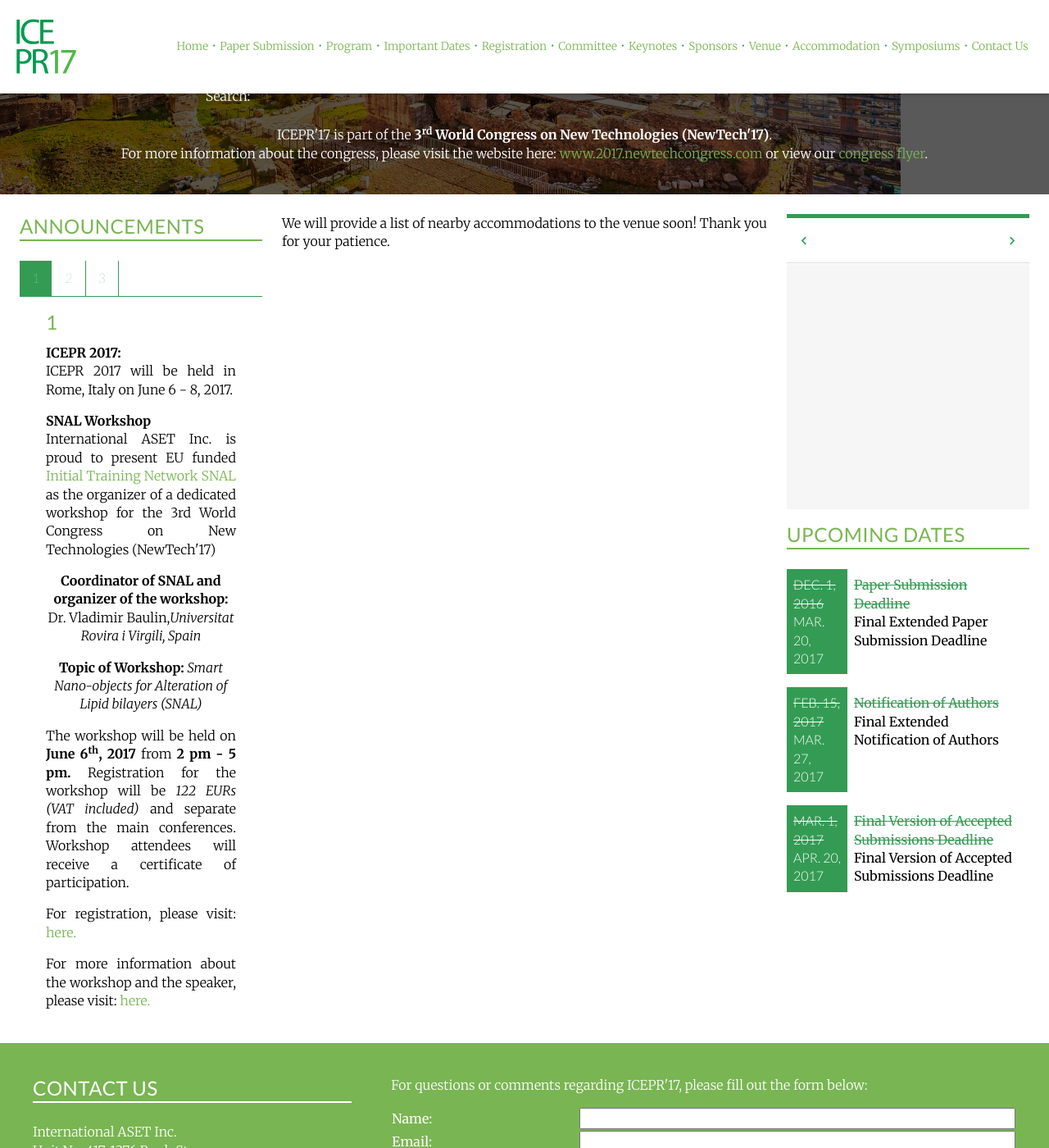
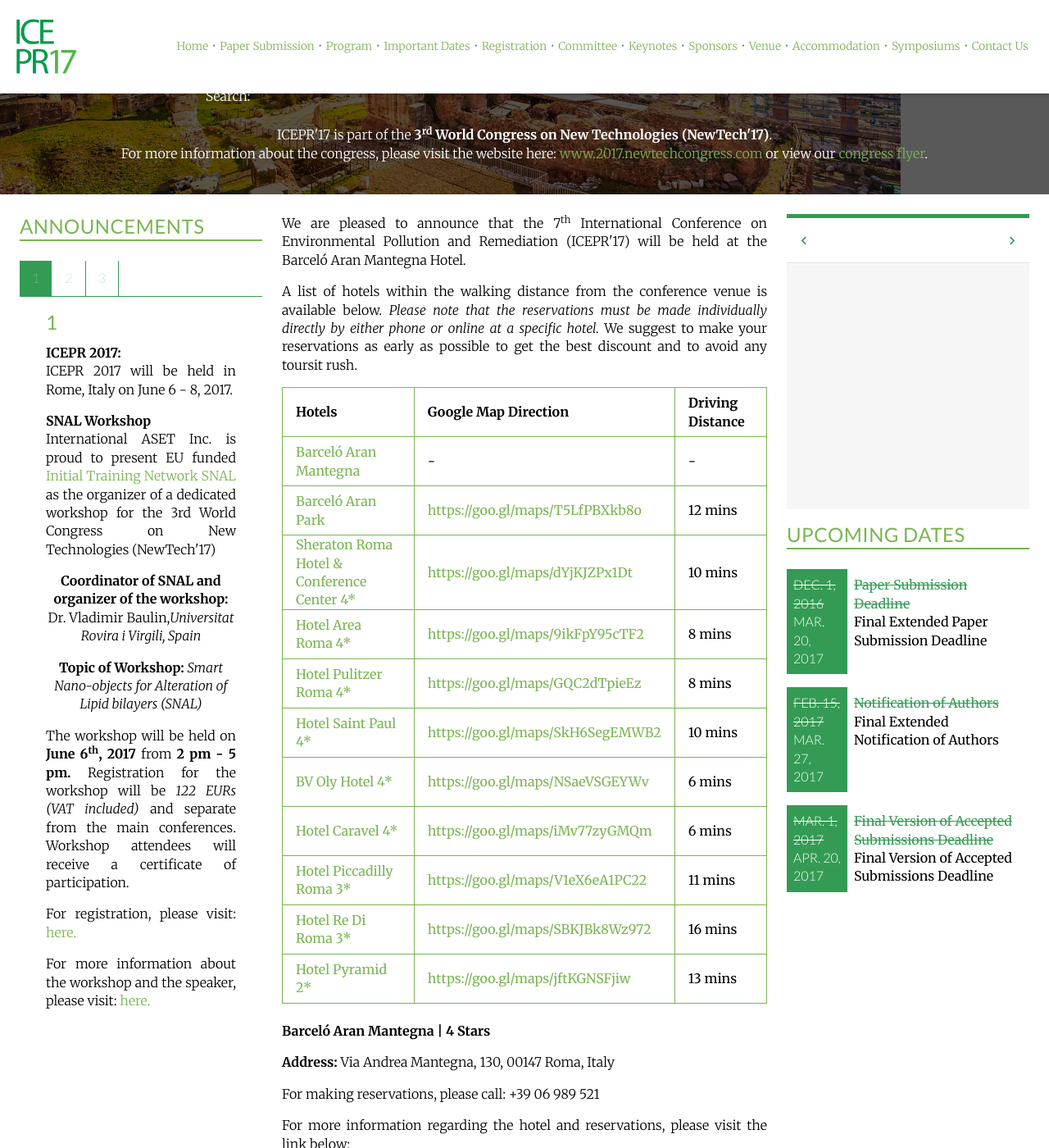
Before and after one commit to intaset/icepr, a Jekyll site: the page built from accommodation.html, in a window 1280 px wide and 1400 px high, scrolled down 270 px. Shown: the whole window at 82% size. Built offline with Jekyll 4.4.1, drawn with Linux system fonts in a browser that asks for light colours; nearby versions of some CDN libraries; Markdown is read by kramdown in place of the engine named in the settings; comment, search, counter and statistics services are not loaded; some of the changed text lies outside the part shown.

Commit message:
added hotel list

```diff
--- a/accommodation.html
+++ b/accommodation.html
@@ -8,223 +8,243 @@ keyword: environment conference, biofuels conference, desalination conference, w
 <a id="top"></a>
 <div class="unit unit-s-1 unit-m-1-4-1 unit-l-1-4-1">
   <div class="unit-spacer content">
-  <p class="body">We will provide a list of nearby accommodations to the venue soon! Thank you for your patience.</p>
-    <!-- <p class="body">A list of hotels within the walking distance from the conference venue is available below. Please note that the reservations must be made individually directly by either phone or online at a specific hotel. We suggest to make your reservations as early as possible to get the best discount and to avoid any tourist rush.</p>
+  <!-- <p class="body">We will provide a list of nearby accommodations to the venue soon! Thank you for your patience.</p> -->
+    <p class="body">We are pleased to announce that the  7<sup>th</sup> International Conference on Environmental Pollution and Remediation (ICEPR'17) will be held at the Barceló Aran Mantegna Hotel. <!-- More importantly, we have collaborated with the hotel to offer our customers a reduced rate on the accommodations! Please click here for more information: Hotel Alimara Barcelona --></p>
+
+    <p class="body">A list of hotels within the walking distance from the conference venue is available below. <i>Please note that the reservations must be made individually directly by either phone or online at a specific hotel.</i> We suggest to make your reservations as early as possible to get the best discount and to avoid any toursit rush.</p>
 
 <table class="accommodation">
   <thead>
     <tr>
     <td><b>Hotels</b></td>
     <td><b>Google Map Direction</b></td>
-    <td><b>Walking Distance</b></td>
+    <td><b>Driving Distance</b></td>
     </tr>
     </thead>
     <tbody>
   <tr>
-    <td><a href="#0" class="body-link">Hotel Novotel Budapest Centrum</a></td>
+    <td><a href="#Barceló_Aran_Mantegna" class="body-link">Barceló Aran Mantegna</a></td>
       <td>-</td>
       <td>-</td>
     </tr>
 
     <tr>
-    <td><a href="#1" class="body-link">Hotel Nemzeti Budapest - MGallery Collection</a></td>
-      <td><a href="https://goo.gl/maps/s8h7ufP8iDp" class="body-link">https://goo.gl/maps/s8h7ufP8iDp</a></td>
-      <td>2 Min.</td>
+    <td><a href="#Barceló_Aran_Park" class="body-link">Barceló Aran Park</a></td>
+      <td><a href="https://goo.gl/maps/T5LfPBXkb8o" class="body-link" target="_blank">https://goo.gl/maps/T5LfPBXkb8o</a></td>
+      <td>12 mins</td>
     </tr>
 
     <tr>
-    <td><a href="#2" class="body-link">Atrium Fashion Hotel</a></td>
-      <td><a href="https://goo.gl/maps/SWRe1mLANeH2" class="body-link">https://goo.gl/maps/SWRe1mLANeH2</a></td>
-      <td>2 Min.</td>
+    <td><a href="#Sheraton_Roma_Hotel_&_Conference_Center_4*" class="body-link">Sheraton Roma Hotel & Conference Center 4*</a></td>
+      <td><a href="https://goo.gl/maps/dYjKJZPx1Dt" class="body-link" target="_blank">https://goo.gl/maps/dYjKJZPx1Dt</a></td>
+      <td>10 mins</td>
     </tr>
 
     <tr>
-    <td><a href="#3" class="body-link">Boscolo Budapest</a></td>
-      <td><a href="https://goo.gl/maps/Zq57vRKdzWJ2" class="body-link">https://goo.gl/maps/Zq57vRKdzWJ2</a></td>
-      <td>3 Min.</td>
+    <td><a href="#Hotel_Area_Roma_4*" class="body-link">Hotel Area Roma 4*</a></td>
+      <td><a href="https://goo.gl/maps/9ikFpY95cTF2" class="body-link" target="_blank">https://goo.gl/maps/9ikFpY95cTF2</a></td>
+      <td>8 mins</td>
     </tr>
 
     <tr>
-    <td><a href="#4" class="body-link">Hotel Ibis Budapest City</a></td>
-      <td><a href="https://goo.gl/maps/86vwcufwiTy" class="body-link">https://goo.gl/maps/86vwcufwiTy</a></td>
-      <td>3 Min.</td>
+    <td><a href="#Hotel_Pulitzer_Roma_4*" class="body-link">Hotel Pulitzer Roma 4*</a></td>
+      <td><a href="https://goo.gl/maps/GQC2dTpieEz" class="body-link" target="_blank">https://goo.gl/maps/GQC2dTpieEz</a></td>
+      <td>8 mins</td>
     </tr>
 
     <tr>
-    <td><a href="#5" class="body-link">Courtyard Budapest City Center</a></td>
-      <td><a href="https://goo.gl/maps/etQac3D67tz" class="body-link">https://goo.gl/maps/etQac3D67tz</a></td>
-      <td>4 Min.</td>
+    <td><a href="#Hotel_Saint_Paul_4*" class="body-link">Hotel Saint Paul 4*</a></td>
+      <td><a href="https://goo.gl/maps/SkH6SegEMWB2" class="body-link" target="_blank">https://goo.gl/maps/SkH6SegEMWB2</a></td>
+      <td>10 mins</td>
     </tr>
 
     <tr>
-    <td><a href="#6" class="body-link">The Three Corners Hotel Bristol Budapest</a></td>
-      <td><a href="https://goo.gl/maps/T6nsMKTtFz22" class="body-link">https://goo.gl/maps/T6nsMKTtFz22</a></td>
-      <td>5 Min.</td>
+    <td><a href="#BV_Oly_Hotel_4*" class="body-link">BV Oly Hotel 4*</a></td>
+      <td><a href="https://goo.gl/maps/NSaeVSGEYWv" class="body-link" target="_blank">https://goo.gl/maps/NSaeVSGEYWv</a></td>
+      <td>6 mins</td>
     </tr>
 
     <tr>
-    <td><a href="#7" class="body-link">Elit Hotel</a></td>
-      <td><a href="https://goo.gl/maps/WXQEQchZiBp" class="body-link">https://goo.gl/maps/WXQEQchZiBp</a></td>
-      <td>5 Min.</td>
+    <td><a href="#Hotel_Caravel_4*" class="body-link">Hotel Caravel 4*</a></td>
+      <td><a href="https://goo.gl/maps/iMv77zyGMQm" class="body-link" target="_blank">https://goo.gl/maps/iMv77zyGMQm</a></td>
+      <td>6 mins</td>
     </tr>
 
     <tr>
-    <td><a href="#8" class="body-link">Queen's Court Hotel & Residence</a></td>
-      <td><a href="https://goo.gl/maps/zNRCPX9y7Jv" class="body-link">https://goo.gl/maps/zNRCPX9y7Jv</a></td>
-      <td>9 Min.</td>
+    <td><a href="#Hotel_Piccadilly_Roma_3*" class="body-link">Hotel Piccadilly Roma 3*</a></td>
+      <td><a href="https://goo.gl/maps/V1eX6eA1PC22" class="body-link" target="_blank">https://goo.gl/maps/V1eX6eA1PC22</a></td>
+      <td>11 mins</td>
     </tr>
 
     <tr>
-    <td><a href="#9" class="body-link">Corinthia Hotel Budapest</a></td>
-      <td><a href="https://goo.gl/maps/TxrcrRsCHB32" class="body-link">https://goo.gl/maps/TxrcrRsCHB32</a></td>
-      <td>9 Min.</td>
+    <td><a href="#Hotel_Re_Di_Roma_3*" class="body-link">Hotel Re Di Roma 3*</a></td>
+      <td><a href="https://goo.gl/maps/SBKJBk8Wz972" class="body-link" target="_blank">https://goo.gl/maps/SBKJBk8Wz972</a></td>
+      <td>16 mins</td>
+    </tr>
+
+    <tr>
+    <td><a href="#Hotel_Pyramid_2*" class="body-link">Hotel Pyramid 2*</a></td>
+      <td><a href="https://goo.gl/maps/jftKGNSFjiw" class="body-link" target="_blank">https://goo.gl/maps/jftKGNSFjiw</a></td>
+      <td>13 mins</td>
     </tr>
 
   </tbody>
 </table><br>
 
-<span class="anchor" id="0"></span>
+<span class="anchor" id="Barceló_Aran_Mantegna"></span>
 <div class="bottom-border">
-<p class="body bold">Hotel Novotel Budapest Centrum | 4 Stars</p>
-<p class="body"><b>Address:</b> Budapest, Rákóczi út 43-45, 1088 Hungary</p>
+<p class="body bold">Barceló Aran Mantegna | 4 Stars</p>
+<p class="body"><b>Address:</b> Via Andrea Mantegna, 130, 00147 Roma, Italy</p>
 
-<p class="body">For making reservations, please call: +36 1 477 5300<br>
-<b>Group Discount:</b> Information will be provided soon.</p>
+<p class="body">For making reservations, please call: +39 06 989 521<br>
+<!-- <b>Group Discount:</b> Mention the conference to receive a Clarion discount. --></p>
 
-<p class="body"><b>To reserve a room:</b> please download and fill out the <a href="../bookingform.doc" class="body-link">Booking Form</a> and send directly to the hotel email address mentioned on the form.</p>
+<p class="body">For more information regarding the hotel and reservations, please visit the link below:</p>
 
-<p class="body">For more information regarding the hotel, please visit the link below:</p>
-
-<a href="http://www.novotel.com/gb/hotel-3560-novotel-budapest-centrum/index.shtml" class="body-link">www.novotel.com/gb/hotel-3560-novotel-budapest-centrum</a>
+<a href="http://www.barcelo.com" class="body-link">www.barcelo.com</a>
 
 <a href="#top" class="top">TOP</a>
-</div><br>
+</div>
 
-<span class="anchor" id="9"></span>
+<span class="anchor" id="Barceló_Aran_Park"></span>
 <div class="bottom-border">
-<p class="body bold">Corinthia Hotel Budapest | 5 Stars</p>
-<p class="body"><b>Address:</b> ERZSÉBET KÖRÚT 43-49 BUDAPEST H-1073</p>
+<p class="body bold">Barceló Aran Park | 4 Stars</p>
+<p class="body"><b>Address:</b> Via Riccardo Forster, 24, 00143 Roma, Italy</p>
 
-<p class="body">For making reservations, please call: +36 1 479 4000 </p>
+<p class="body">For making reservations, please call: +39 06 5107 2135</p>
 
-<p class="body">For more information regarding this hotel or to book online, please visit the link below:</p>
+<p class="body">For more information regarding the hotel and reservations, please visit the link below:</p>
 
-<a href="http://www.corinthia.com/hotels/budapest/?gclid=Cj0KEQjwt763BRDZx_Xg3-Pv2cABEiQAoDfeGOjY3e-ucw7r0JT1o6N7buHK-TI2qdhD3DKyVG9ltrgaAuBc8P8HAQ" class="body-link">www.corinthia.com/hotels/budapest</a>
+<a href="http://www.barcelo.com" class="body-link">www.barcelo.com</a>
 
 <a href="#top" class="top">TOP</a>
-</div><br>
+</div>
 
-<span class="anchor" id="3"></span>
+<span class="anchor" id="Sheraton_Roma_Hotel_&_Conference_Center_4*"></span>
 <div class="bottom-border">
-<p class="body bold">Boscolo Budapest | 5 Stars</p>
-<p class="body"><b>Address:</b> Erzsébet krt. 9/11 - 1073 Budapest, Hungary</p>
+<p class="body bold">Sheraton Roma Hotel & Conference Center | 4 Stars</p>
+<p class="body"><b>Address:</b> Viale del Pattinaggio, 100, 00144 Roma, Italy</p>
 
-<p class="body">For making reservations, please call: +36 1 886 61 11</p>
+<p class="body">For making reservations, please call: +39 06 54531</p>
 
-<p class="body">For more information regarding this hotel and making online reservation, please visit the link below:</p>
+<p class="body">For more information regarding the hotel and reservations, please visit the link below:</p>
 
-<a href="http://budapest.boscolohotels.com/" class="body-link">www.budapest.boscolohotels.com</a>
+<a href="http://www.sheratonrome.com" class="body-link">www.sheratonrome.com</a>
 
 <a href="#top" class="top">TOP</a>
-</div><br>
+</div>
 
-<span class="anchor" id="8"></span>
+<span class="anchor" id="Hotel_Area_Roma_4*"></span>
 <div class="bottom-border">
-<p class="body bold">Queen's Court Hotel & Residence | 5 Stars</p>
-<p class="body"><b>Address:</b> 1074 Budapest, Dob Street 63., Budapest, Hungary</p>
+<p class="body bold">Hotel Area Roma | 4 Stars</p>
+<p class="body"><b>Address:</b> Via del Forte Ostiense, 21, 00146 Roma, Italy</p>
 
-<p class="body">For making reservations, please call: +36 1 882 3000</p>
+<p class="body">For making reservations, please call: +39 06 594 3183</p>
 
-<p class="body">For more information regarding this hotel and making online reservation, please visit the link below:</p>
+<p class="body">For more information regarding the hotel and reservations, please visit the link below:</p>
 
-<a href="http://www.queenscourthotelbudapest.com" class="body-link">www.queenscourthotelbudapest.com</a>
+<a href="http://www.hotelarearoma.it" class="body-link">www.hotelarearoma.it</a>
 
 <a href="#top" class="top">TOP</a>
-</div><br>
+</div>
 
-<span class="anchor" id="1"></span>
+<span class="anchor" id="Hotel_Pulitzer_Roma_4*"></span>
 <div class="bottom-border">
-<p class="body bold">Hotel Nemzeti Budapest - MGallery Collection | 4 Stars</p>
-<p class="body"><b>Address:</b> Jozsef Krt. 4 1088, Budapest, Hungary</p>
+<p class="body bold">Hotel Pulitzer Roma | 4 Stars</p>
+<p class="body"><b>Address:</b> Via Guglielmo Marconi, 905, 00146 Roma, Italy</p>
 
-<p class="body">For making reservations, please call: (+36) 1 477 4500</p>
+<p class="body">For making reservations, please call: +39 06 598 591</p>
 
-<p class="body">For more information regarding this hotel and making online reservation, please visit the link below:</p>
+<p class="body">For more information regarding the hotel and reservations, please visit the link below:</p>
 
-<a href="http://hotel-nemzeti-budapest.hu/en/" class="body-link">www.hotel-nemzeti-budapest.hu</a>
+<a href="http://www.hotelpulitzer.it" class="body-link">www.hotelpulitzer.it</a>
 
 <a href="#top" class="top">TOP</a>
-</div><br>
+</div>
 
-<span class="anchor" id="5"></span>
+<span class="anchor" id="Hotel_Saint_Paul_4*"></span>
 <div class="bottom-border">
-<p class="body bold">Courtyard Budapest City Center | 4 Stars</p>
-<p class="body"><b>Address:</b> Jozsef krt. 5, Budapest, H-1088 Hungary</p>
+<p class="body bold">Hotel Saint Paul | 4 Stars</p>
+<p class="body"><b>Address:</b> Via Vito Volterra, 43, 00146 Roma, Italy</p>
 
-<p class="body">For making reservations, please call: +36 1 327 5100</p>
+<p class="body">For making reservations, please call: +39 06 559 1911</p>
 
-<p class="body">For more information regarding this hotel and making online reservation, please visit the link below:</p>
+<p class="body">For more information regarding the hotel and reservations, please visit the link below:</p>
 
-<a href="http://www.marriott.com/hotels/travel/budcy-courtyard-budapest-city-center/" class="body-link">www.marriott.com/hotels/travel/budcy-courtyard-budapest-city-center/</a>
+<a href="https://www.hotelius.com" class="body-link">www.hotelius.com</a>
 
 <a href="#top" class="top">TOP</a>
-</div><br>
+</div>
 
-<span class="anchor" id="2"></span>
+<span class="anchor" id="BV_Oly_Hotel_4*"></span>
 <div class="bottom-border">
-<p class="body bold">Atrium Fashion Hotel | 4 Stars</p>
-<p class="body"><b>Address:</b> Csokonai u 14. 1081 Budapest, Hungary</p>
+<p class="body bold">BV Oly Hotel | 4 Stars</p>
+<p class="body"><b>Address:</b> Via del Santuario Regina degli Apostoli, 36, 00145 Roma, Italy</p>
 
-<p class="body">For making reservations, please call: +36 1 299 0777</p>
+<p class="body">For making reservations, please call: +39 06 594 441</p>
 
-<p class="body">For more information regarding this hotel and making online reservation, please visit the link below:</p>
+<p class="body">For more information regarding the hotel and reservations, please visit the link below:</p>
 
-<a href="http://www.atriumhotelbudapest.com/en/" class="body-link">www.atriumhotelbudapest.com</a>
+<a href="http://www.olyhotel.it" class="body-link">www.olyhotel.it</a>
 
 <a href="#top" class="top">TOP</a>
-</div><br>
+</div>
 
-<span class="anchor" id="6"></span>
+<span class="anchor" id="Hotel_Caravel_4*"></span>
 <div class="bottom-border">
-<p class="body bold">The Three Corners Hotel Bristol Budapest | 4 Stars</p>
-<p class="body"><b>Address:</b> Kenyérmező utca 4., 1081 Budapest, Hungary</p>
+<p class="body bold">Hotel Caravel | 4 Stars</p>
+<p class="body"><b>Address:</b> Via Cristoforo Colombo, 124, 00147 Roma, Italy</p>
 
-<p class="body">For making reservations, please call: +36 1 7991100</p>
+<p class="body">For making reservations, please call: +39 06 518 0789</p>
 
-<p class="body">For more information regarding this hotel and making online reservation, please visit the link below:</p>
+<p class="body">For more information regarding the hotel and reservations, please visit the link below:</p>
 
-<a href="http://threecorners.com/hotels/hotel-bristol/" class="body-link">www.threecorners.com/hotels/hotel-bristol</a>
+<a href="http://www.hotelcaravel.it" class="body-link">www.hotelcaravel.it</a>
 
 <a href="#top" class="top">TOP</a>
-</div><br>
+</div>
 
-<span class="anchor" id="4"></span>
+<span class="anchor" id="Hotel_Piccadilly_Roma_3*"></span>
 <div class="bottom-border">
-<p class="body bold">Hotel Ibis Budapest City | 3 Stars</p>
-<p class="body"><b>Address:</b> Akacfa u. 1-3, 1072, Budapest Hungary</p>
+<p class="body bold">Hotel Piccadilly Roma | 3 Stars</p>
+<p class="body"><b>Address:</b> Via Magna Grecia, 122, 00183 Roma, Italy</p>
 
-<p class="body">For making reservations, please call: +36 1 478 3050</p>
+<p class="body">For making reservations, please call: +39 06 7047 4858</p>
 
-<p class="body">For more information regarding this hotel and making online reservation, please visit the link below:</p>
+<p class="body">For more information regarding the hotel and reservations, please visit the link below:</p>
 
-<a href="http://www.accorhotels.com/gb/hotel-1681-ibis-budapest-city/index.shtml" class="body-link">www.accorhotels.com/gb/hotel-1681-ibis-budapest-city</a>
+<a href="http://www.hotelpiccadillyroma.it" class="body-link">www.hotelpiccadillyroma.it</a>
 
 <a href="#top" class="top">TOP</a>
-</div><br>
+</div>
 
-<span class="anchor" id="7"></span>
+<span class="anchor" id="Hotel_Re_Di_Roma_3*"></span>
 <div class="bottom-border">
-<p class="body bold">Elit Hotel | 3 Stars</p>
-<p class="body"><b>Address:</b> 1081 Budapest, Rákóczi út 67., Hungary</p>
+<p class="body bold">Hotel Re Di Roma | 3 Stars</p>
+<p class="body"><b>Address:</b> Via Vercelli, 21, 00182 Roma, Italy</p>
 
-<p class="body">For making reservations, please call: +36 1 785 8095</p>
+<p class="body">For making reservations, please call: +39 06 7030 2501</p>
 
-<p class="body">For more information regarding this hotel and making online reservation, please visit the link below:</p>
+<p class="body">For more information regarding the hotel and reservations, please visit the link below:</p>
 
-<a href="http://www.elithotel.hu/index.php" class="body-link">www.elithotel.hu</a>
+<a href="http://www.hotelrediroma.com" class="body-link">www.hotelrediroma.com</a>
 
 <a href="#top" class="top">TOP</a>
-</div> -->
+</div>
+
+<span class="anchor" id="Hotel_Pyramid_2*"></span>
+<div class="bottom-border">
+<p class="body bold">Hotel Pyramid | 2 Stars</p>
+<p class="body"><b>Address:</b> Via dei Magazzini Generali, 4, 00154 Roma, Italy</p>
+
+<p class="body">For making reservations, please call: +39 06 578 0009</p>
+
+<p class="body">For more information regarding the hotel and reservations, please visit the link below:</p>
+
+<a href="http://www.hotelpyramid.it" class="body-link">www.hotelpyramid.it</a>
+
+<a href="#top" class="top">TOP</a>
+</div>
 
   </div>
   </div>
```
Also changed, not shown: 1 other file. Lines whose indentation alone changed are shown as unchanged.
